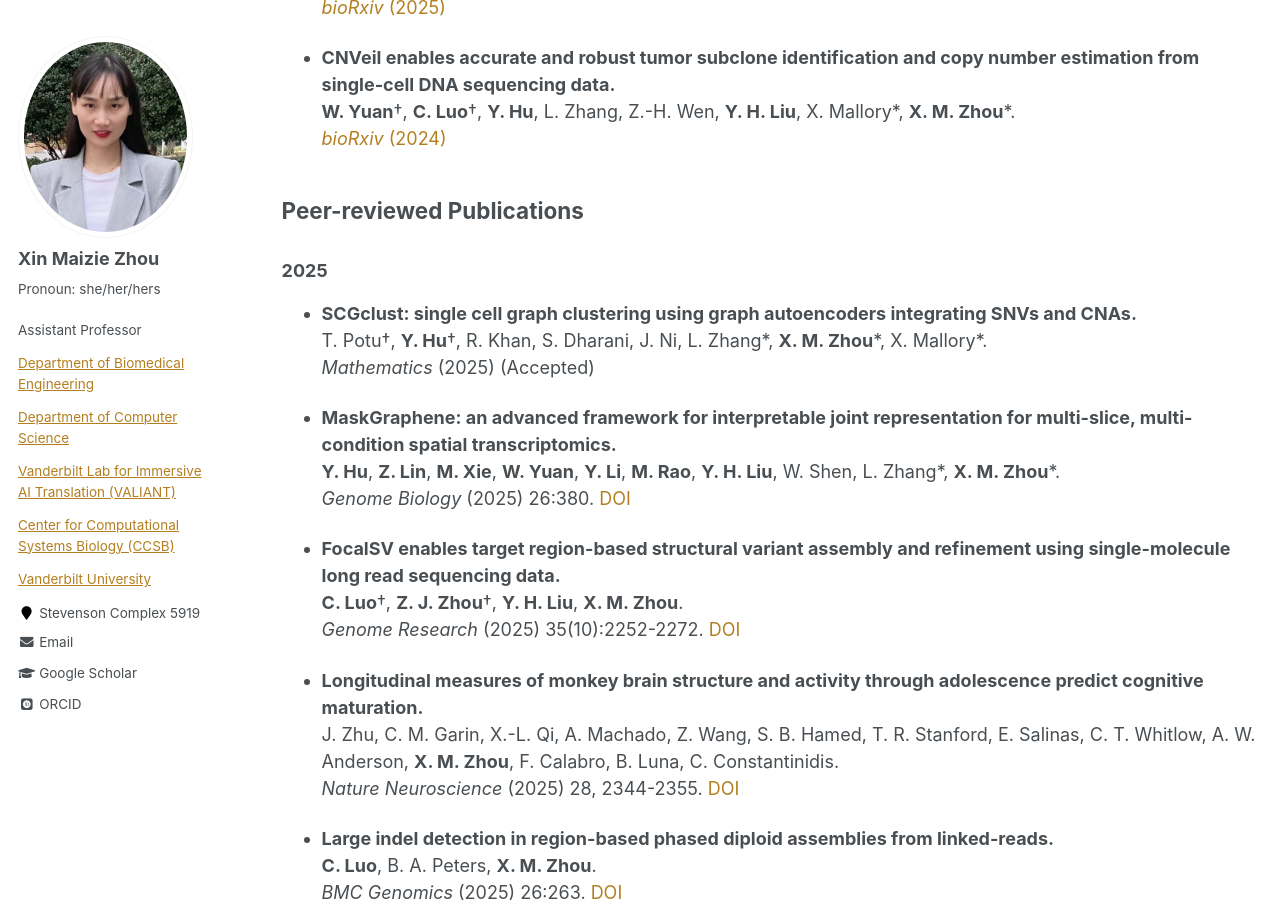
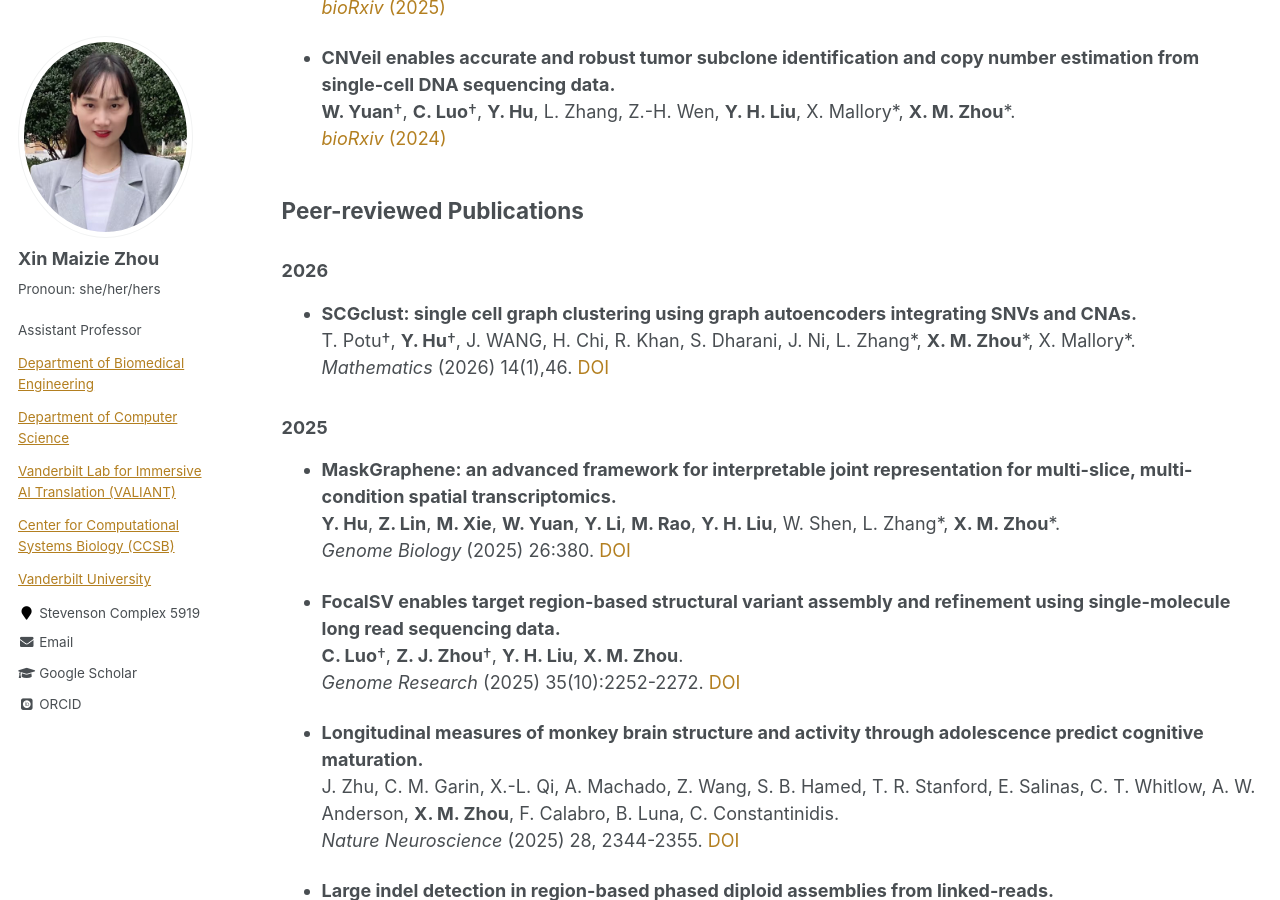
Before and after one commit to maiziezhoulab/Maiziezhoulab.github.io, a Jekyll site: the page built from _pages/publications.md, in a window 1280 px wide and 900 px high, scrolled down 1389 px. Built offline with Jekyll 4.4.1, drawn with Linux system fonts in a browser that asks for light colours; some web fonts are replaced.

Commit message:
Update publications.md

```diff
--- a/_pages/publications.md
+++ b/_pages/publications.md
@@ -64,14 +64,15 @@ used Xin Maizie Zhou (X. M. Zhou) for publications after 2022.
 
 ## Peer-reviewed Publications
 
+### 2026
+- **SCGclust: single cell graph clustering using graph autoencoders integrating SNVs and CNAs.**
+  T. Potu†, **Y. Hu**†, J. WANG, H. Chi, R. Khan, S. Dharani, J. Ni, L. Zhang\*, **X. M. Zhou**\*, X. Mallory\*.
+  _Mathematics_ (2026) 14(1),46. [DOI](https://doi.org/10.3390/math14010046)
+
 ### 2025
-- **SCGclust: single cell graph clustering using graph autoencoders integrating SNVs and CNAs.**
-  T. Potu†, **Y. Hu**†, R. Khan, S. Dharani, J. Ni, L. Zhang\*, **X. M. Zhou**\*, X. Mallory\*.
-  _Mathematics_ (2025) (Accepted)
-
 - **MaskGraphene: an advanced framework for interpretable joint representation for multi-slice, multi-condition spatial transcriptomics.**
   **Y. Hu**, **Z. Lin**, **M. Xie**, **W. Yuan**, **Y. Li**, **M. Rao**, **Y. H. Liu**, W. Shen, L. Zhang\*, **X. M. Zhou**\*.
-  _Genome Biology_ (2025) 26:380. [DOI](https://www.biorxiv.org/content/10.1101/2024.02.21.581387v2)
+  _Genome Biology_ (2025) 26:380. [DOI](https://doi.org/10.1186/s13059-025-03850-w)
 
 - **FocalSV enables target region-based structural variant assembly and refinement using single-molecule long read sequencing data.**
   **C. Luo**†, **Z. J. Zhou**†, **Y. H. Liu**, **X. M. Zhou**.
```
